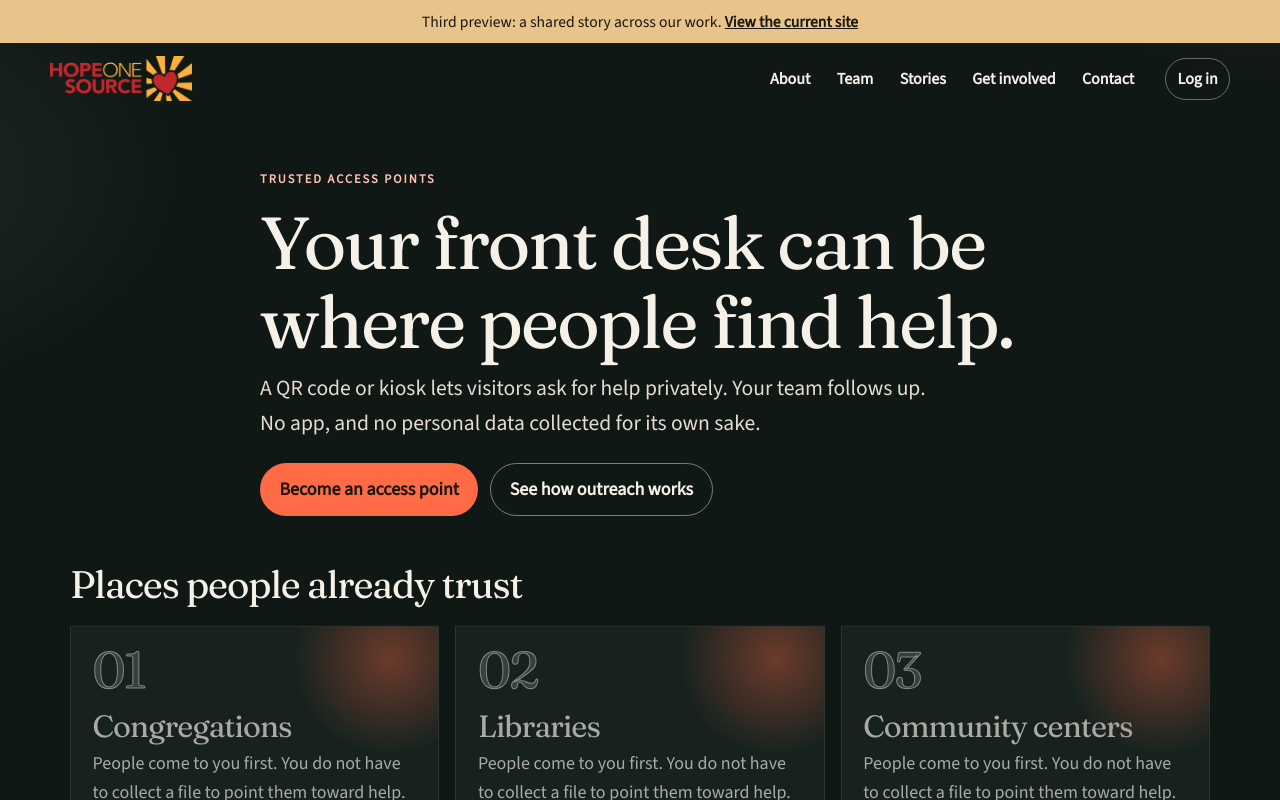
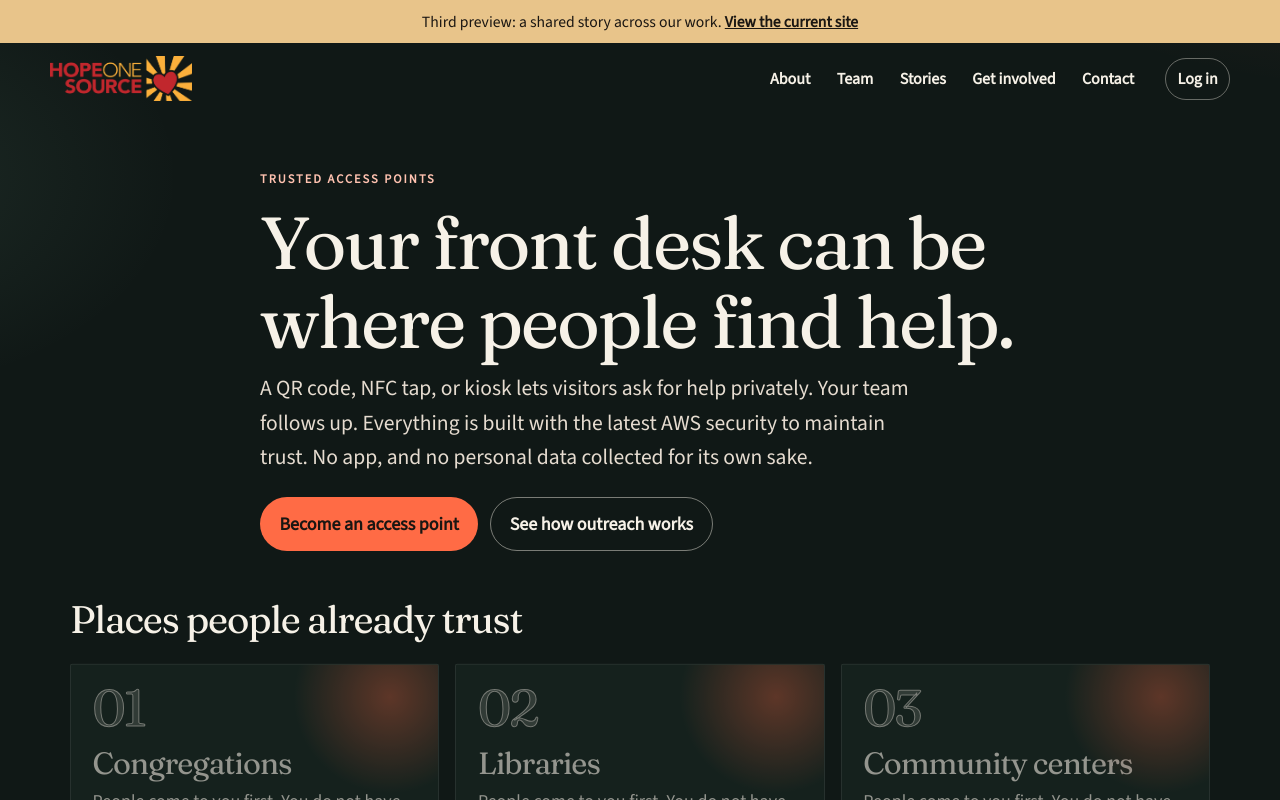
Before and after one commit to hopeonesource/hope1source.org, a React (Vite) app in the folder preview-v4/: page /access-points in a window 1280 px wide. Shown: the top 800 px of the page. Built offline with nearby package versions, Linux system fonts and the light colour scheme.

Commit message:
Add NFC and AWS trust copy

```diff
--- a/preview-v4/src/pages/AccessPoints.jsx
+++ b/preview-v4/src/pages/AccessPoints.jsx
@@ -10,12 +10,12 @@ export default function AccessPoints() {
     <>
       <Seo
         title="Your front desk can be where people find help."
-        description="A QR code or kiosk lets visitors ask for help privately. Congregations, libraries, community centers, and food sites."
+        description="A QR code, NFC tap, or kiosk lets visitors ask for help privately. Everything is built with the latest AWS security to maintain trust. Congregations, libraries, community centers, and food sites."
       />
       <PageHero
         kicker="Trusted access points"
         title="Your front desk can be where people find help."
-        lede="A QR code or kiosk lets visitors ask for help privately. Your team follows up. No app, and no personal data collected for its own sake."
+        lede="A QR code, NFC tap, or kiosk lets visitors ask for help privately. Your team follows up. Everything is built with the latest AWS security to maintain trust. No app, and no personal data collected for its own sake."
       >
         <div className="hero-actions">
           <a className="btn btn-primary" href={mailto({ subject: 'Access point' })}>
```
Also changed, not shown: 1 other file (tests, documents, lock files or other folders).
